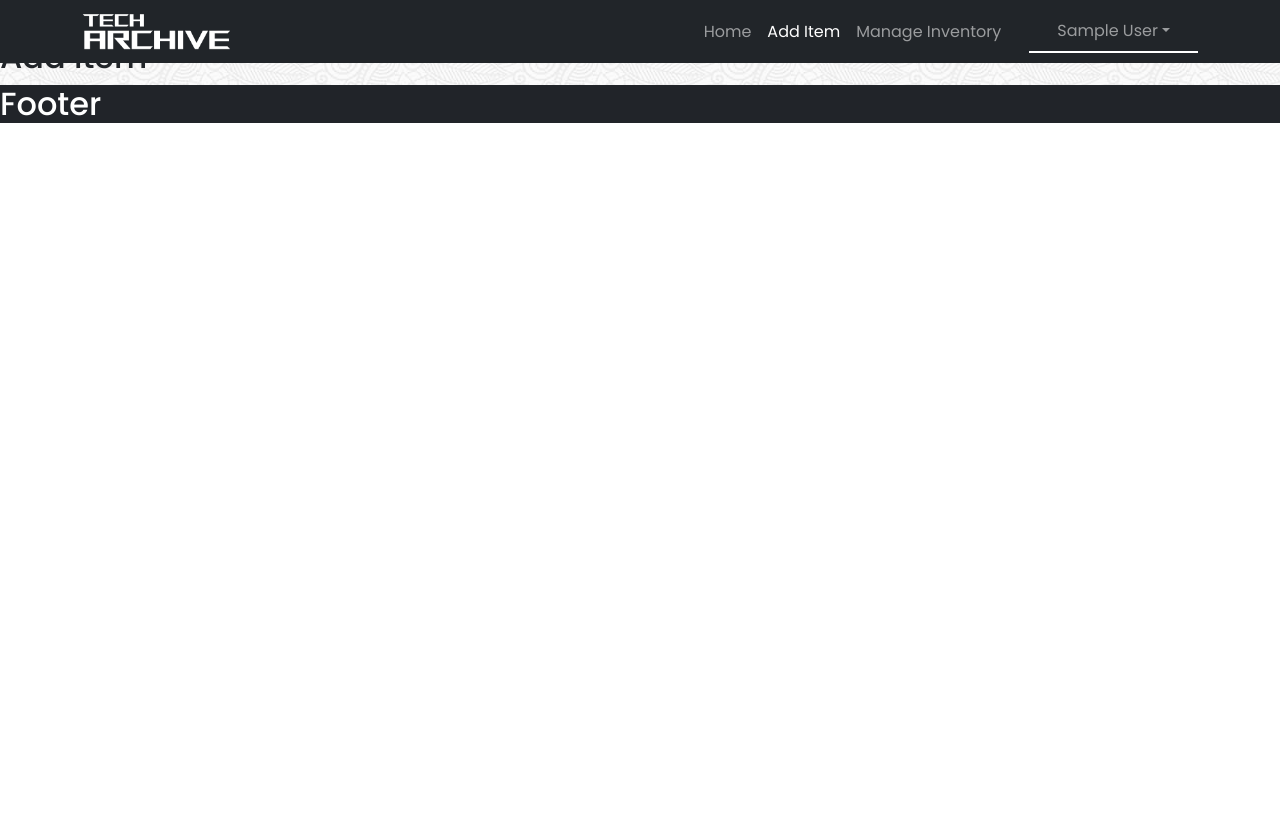
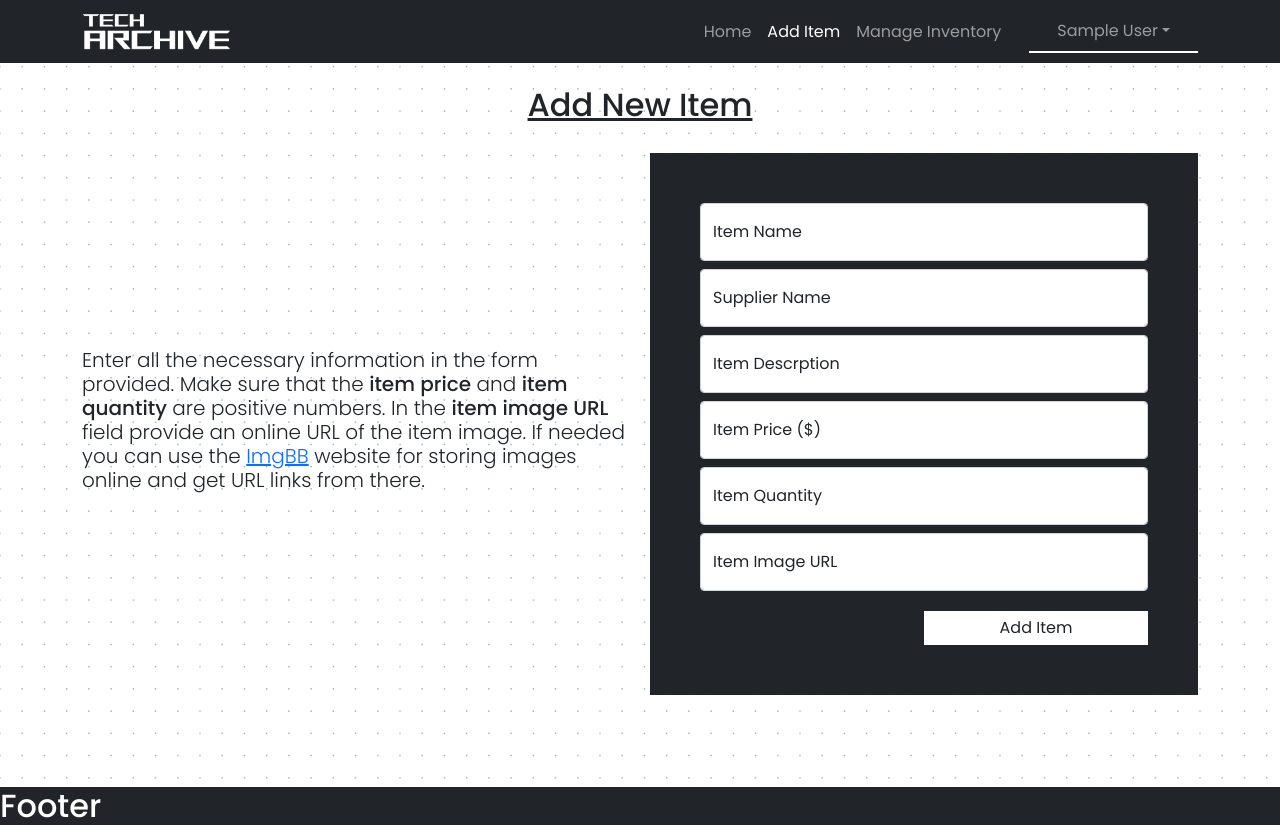
Before and after one commit to iammahir2020/tech-archive-client, a React (Create React App) app: page /add in a window 1280 px wide. Before the commit the page ends 800 px from the top, so only its background shows below. Built offline with nearby package versions, Linux system fonts and the light colour scheme; no server answers; sample sign-in values are in the browser's storage.

Commit message:
add item page design done

```diff
--- a/src/App.css
+++ b/src/App.css
@@ -1,6 +1,6 @@
 .app-container{
   font-family: 'Poppins', 'sans-serif';
-  background-image: url("/src/images/bg2.png");
+  background-image: url("/src/images/bg3.png");
   background-attachment: fixed;
   padding-top: 3%;
 }
--- a/src/Components/Pages/AddItem/AddItem.css
+++ b/src/Components/Pages/AddItem/AddItem.css
@@ -0,0 +1,59 @@
+.addItem-container h2{
+    text-decoration: underline;
+}
+.form-container{
+    width: 100%;
+    margin: 20px auto;
+    background-color: #212429;
+    padding: 50px;
+}
+
+.add-item-btn{
+    width: 100%;
+    display: flex;
+    justify-content: end;
+    margin-top: 20px;
+}
+.add-item-btn input{
+    background-color: white;
+    color: #212429;
+    border: none;
+    padding: 5px 20px;
+    width: 50%;
+}
+.add-item-btn input:hover{
+    border-radius: 10px;
+}
+
+.addItem-form-section{
+    display: grid;
+    grid-template-columns: repeat(2,1fr);
+    align-items: center;
+    justify-content: center;
+    gap: 20px;
+}
+.info-container h5{
+    text-align: start;
+    font-weight: 300;
+}
+.info-container strong{
+    text-align: start;
+    font-weight: 500;
+}
+
+@media only screen and (max-width: 576px) {
+    .form-container{
+        width: 95%;
+        margin: 20px auto;
+        padding: 20px;
+    }
+    .addItem-form-section{
+    display: grid;
+    grid-template-columns: repeat(1,1fr);
+    gap: 10px;
+}
+.info-container h5{
+    text-align: justify;
+    margin: 20px 10px;
+}
+  }
--- a/src/Components/Pages/AddItem/AddItem.js
+++ b/src/Components/Pages/AddItem/AddItem.js
@@ -1,9 +1,134 @@
-import React from "react";
+import addItemImage from "../../../images/addItem.jpg";
+import React, { useState } from "react";
+import "./AddItem.css";
 
 const AddItem = () => {
+  const [priceMessage, setPriceMessage] = useState("");
+  const [quantityMessage, setQuantityMessage] = useState("");
+  const handleAddItem = (event) => {
+    event.preventDefault();
+    const name = event.target.name.value;
+    const supplierName = event.target.supplierName.value;
+    const description = event.target.description.value;
+    const price = event.target.price.value;
+    const quantity = event.target.quantity.value;
+    const image = event.target.image.value;
+
+    if (price <= 0) {
+      setPriceMessage("Price Can Not be less then 0");
+      setQuantityMessage("");
+      return;
+    }
+    if (quantity <= 0) {
+      setQuantityMessage("Quantity Can Not be less then 0");
+      setPriceMessage("");
+      return;
+    }
+
+    const item = { name, supplierName, description, price, quantity, image };
+    console.log(item);
+  };
   return (
-    <div>
-      <h2>Add Item</h2>
+    <div className="container pt-4 addItem-container">
+      <br />
+      <h2 className="text-center">Add New Item</h2>
+      {/* <p className="text-center">
+        Enter the required information below about the new item
+      </p> */}
+      <div className="addItem-form-section">
+        <div className="info-container">
+          <h5>
+            Enter all the necessary information in the form provided. Make sure
+            that the <strong>item price</strong> and{" "}
+            <strong>item quantity</strong> are positive numbers. In the{" "}
+            <strong>item image URL</strong> field provide an online URL of the
+            item image. If needed you can use the{" "}
+            <a href="https://imgbb.com/" target="_blank">
+              ImgBB
+            </a>{" "}
+            website for storing images online and get URL links from there.
+          </h5>
+        </div>
+        <div className="form-container">
+          <form onSubmit={handleAddItem}>
+            <div className="form-floating mb-2">
+              <input
+                type="text"
+                className="form-control"
+                name="name"
+                id="name"
+                placeholder="Tom Cruz"
+                required
+              />
+              <label htmlFor="name">Item Name</label>
+            </div>
+            <div className="form-floating mb-2">
+              <input
+                type="text"
+                className="form-control"
+                name="supplierName"
+                id="supplierName"
+                placeholder="Tom Cruz"
+                required
+              />
+              <label htmlFor="supplierName">Supplier Name</label>
+            </div>
+            <div className="form-floating mb-2">
+              <input
+                type="text"
+                className="form-control"
+                name="description"
+                id="description"
+                placeholder="description"
+                required
+              />
+              <label htmlFor="description">Item Descrption</label>
+            </div>
+            <small className="text-danger">{priceMessage}</small>
+            <div className="form-floating mb-2">
+              <input
+                type="number"
+                className="form-control"
+                name="price"
+                id="price"
+                placeholder="99"
+                required
+              />
+              <label htmlFor="price">Item Price ($)</label>
+            </div>
+            <small className="text-danger">{quantityMessage}</small>
+            <div className="form-floating mb-2">
+              <input
+                type="number"
+                className="form-control"
+                name="quantity"
+                id="quantity"
+                placeholder="10"
+                required
+              />
+              <label htmlFor="quantity">Item Quantity</label>
+            </div>
+            <div className="form-floating">
+              <input
+                type="text"
+                className="form-control"
+                name="image"
+                id="image"
+                placeholder="image@onlinehostingserver.com"
+                required
+              />
+              <label htmlFor="image">Item Image URL</label>
+            </div>
+
+            <div className="add-item-btn">
+              <input type="submit" value="Add Item" />
+            </div>
+          </form>
+        </div>
+      </div>
+      <br />
+      <br />
+      <br />
     </div>
   );
 };
```
Also changed, not shown: src/images/addItem.jpg (added).
